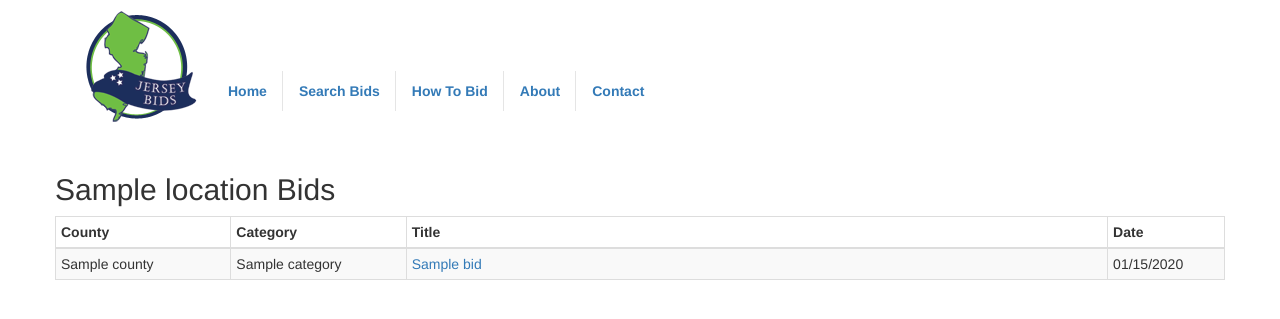
After one commit to joepetrini/bidmanager, a Django app: template bidmanager/templates/bids/location.html in a window 1280 px wide. The commit adds this page. Shown: the top 319 px of the page. Run offline with Django 3.2, Linux system fonts and the light colour scheme; the template is opened without the code that fills it: most values are stand-ins (such as "Sample title", 1, 10 or a date in 2020); some libraries are stand-ins or nearby versions.

Commit message:
Added location and county pages.  Contact form is working

```diff
--- a/bidmanager/bidmanager/settings/local.py
+++ b/bidmanager/bidmanager/settings/local.py
@@ -99,8 +99,10 @@ INSTALLED_APPS += ('raven.contrib.django.raven_compat',)
 INTERNAL_IPS = ('127.0.0.1','0.0.0.0')
 #MIDDLEWARE_CLASSES += ('debug_toolbar.middleware.DebugToolbarMiddleware', )
 INSTALLED_APPS += ('devserver',)
+DEVSERVER_TRUNCATE_SQL = False
 
 import os
+EMAIL_FROM = os.environ.get('GMAIL')
 EMAIL_HOST = 'smtp.gmail.com'
 EMAIL_HOST_USER = os.environ.get('GMAIL')
 EMAIL_HOST_PASSWORD = os.environ.get('GMAILPASS')
--- a/bidmanager/bidmanager/urls.py
+++ b/bidmanager/bidmanager/urls.py
@@ -18,11 +18,13 @@ urlpatterns = patterns('',
                        url(r'^about$', 'bids.views.about', name='about'),
                        #url(r'^contact$', 'bids.views.contact', name='contact'),
                        url(r'^contact$', ContactFormView.as_view(), name='contact'),
+                       url(r'^email-sent/?$', 'bids.views.email_sent', name='email-sent'),
                        url(r'^how-to$', 'bids.views.howto', name='howto'),
                        url(r'^search$', 'bids.views.search', name='search'),
                        url(r'^search_status$', 'bids.views.search_status', name='search_status'),
                        #url(r'^county/(?P<county_slug>[^\/]+)/[^\/]+/(?<bid_id>[\d]+)', 'bids.views.category', name='category'),
                        url(r'^county/(?P<county_slug>[^\/]+)$', 'bids.views.county', name='county'),
+                       url(r'^location/(?P<location>\d+)/.*$', 'bids.views.location', name='location'),
                        # url(r'^bidmanager/', include('bidmanager.foo.urls')),
                        # Uncomment the admin/doc line below to enable admin documentation:
                        # url(r'^admin/doc/', include('django.contrib.admindocs.urls')),
--- a/bidmanager/bids/search_indexes.py
+++ b/bidmanager/bids/search_indexes.py
@@ -19,4 +19,5 @@ class BidIndex(indexes.SearchIndex, indexes.Indexable):
         return Bid
 
     def index_queryset(self, using=None):
-        return self.get_model().objects.filter(status=Bid.STATUS.published)
+        return self.get_model().objects.all()
+        #return self.get_model().objects.filter(status=Bid.STATUS.published)
--- /dev/null
+++ b/bidmanager/context_processors.py
@@ -0,0 +1,5 @@
+from django.template import Context
+
+def user(request):
+    user = request.user if request.user.is_authenticated() else None
+    return {'user2': 'teststst', }
--- a/bidmanager/fixtures/initial_data.json
+++ b/bidmanager/fixtures/initial_data.json
@@ -5,6 +5,7 @@
     "fields": {
         "modified": "2013-05-22T14:35:49.258Z",
         "name": "New Jersey",
+        "slug": "new-jersey",
         "created": "2013-05-22T14:35:49.258Z"
     }
 },
--- a/bidmanager/media/bids.css
+++ b/bidmanager/media/bids.css
@@ -1,5 +1,4 @@
 body {background-color: #fff}
-
 
 input[type='checkbox'] {margin:0px 5px 0 0;}
 
@@ -27,7 +26,7 @@ div.facet {
   line-height: 16px;
   margin-bottom:3px;
  }
- div.facet label, input {float:left; line-height: 16px;}
+ div.facet label, div.facet input {float:left; line-height: 16px;}
 
 div.bid h1 {
   font-size:22px;
@@ -56,6 +55,9 @@ div.bid_description h2{
   line-height: 22px;
   margin-bottom:3px;
 }
+
+/* Contact Form */
+.contact textarea {width:400px;}
 
 
 /* Customize the navbar links to be fill the entire space of the .navbar */
--- a/bidmanager/templates/base.html
+++ b/bidmanager/templates/base.html
@@ -3,10 +3,12 @@
 <head>
     <title>{% block title %}{% endblock %}</title>
     <meta name="viewport" content="initial-scale=1.0, user-scalable=no" />
+    <meta name="keywords" content="{% block metakey %}{% endblock %}" />
+    <meta name="description" content="{% block metadesc %}{% endblock %}" />
     <link href="//netdna.bootstrapcdn.com/twitter-bootstrap/2.3.1/css/bootstrap-combined.min.css" rel="stylesheet">
     <script src="//netdna.bootstrapcdn.com/twitter-bootstrap/2.3.1/js/bootstrap.min.js"></script>
     <script type="text/javascript" src="//ajax.googleapis.com/ajax/libs/jquery/1.9.1/jquery.min.js"></script>
-    <link href="{{MEDIA_URL}}bids2.css" rel="stylesheet" />
+    <link href="{{MEDIA_URL}}bids.css" rel="stylesheet" />
     <script type="text/javascript" src="{{MEDIA_URL}}bids.js"></script>
     <style>
       body {
@@ -50,7 +52,11 @@
     {% block content %}{% endblock %}
     <!-- Path: {{request.path}} -->
 </div> <!-- /container -->
-
+{% if request.user.is_admin %}
+<div class="offset2">
+<a style="color:red" href="/admin">admin</a>
+</div>
+{% endif %}
 
 </body>
 </html>
--- a/bidmanager/templates/bids/_result.html
+++ b/bidmanager/templates/bids/_result.html
@@ -1,6 +1,6 @@
 <tr class="clickable">
-	<td>{{r.county}}</td>
+	<td>{{r.source.county}}</td>
 	<td>{{r.category}}</td>
-	<td><a href="{{r.object.source.slug}}/bid/{{r.object.id}}">{{r.title}}</a></td>
+	<td><a href="{{r.get_absolute_url}}">{{r.title}}</a></td>
 	<td>{{r.date|date:"SHORT_DATE_FORMAT"}}</td>
 </tr>
--- /dev/null
+++ b/bidmanager/templates/bids/_search_result.html
@@ -0,0 +1,6 @@
+<tr class="clickable">
+	<td>{{r.county}}</td>
+	<td>{{r.category}}</td>
+	<td><a href="{{r.object.source.slug}}/bid/{{r.object.id}}">{{r.title}}</a></td>
+	<td>{{r.date|date:"SHORT_DATE_FORMAT"}}</td>
+</tr>
--- a/bidmanager/templates/bids/bid_detail.html
+++ b/bidmanager/templates/bids/bid_detail.html
@@ -1,6 +1,8 @@
 {% extends 'base.html' %}
 {% load markup %}
 {% block title %}{{bid.title}} - {{bid.catetory}} - {{bid.source.county}}{% endblock %}
+{% block metadesc %}{{bid.title}}.  {{bid.meta_description}}{% endblock %}
+{% block metakey%}{{bid.source.county.state}},{{bid.source.county}},{{bid.source}},bids,rfps,proposals,goverment,municipal,{{bid.title}}{% endblock %}
 {% block onready %}
 {% endblock %}
 {% block content %}
--- a/bidmanager/templates/bids/contact_form.html
+++ b/bidmanager/templates/bids/contact_form.html
@@ -4,9 +4,9 @@
 {% block onready %}$('#id_name').focus();{% endblock %}
 {% block content %}
     <div class="row">
-        <div class="span10">
+        <div class="span6 offset3">
             <h1>Send an email</h1>
-            <form method="post" action="">
+            <form method="post" action="" class="contact">
             {{ form|bootstrap }}
             {% csrf_token %}
             <input type="submit" value="Submit"/>
--- /dev/null
+++ b/bidmanager/templates/bids/location.html
@@ -0,0 +1,31 @@
+{% extends 'base.html' %}
+{% block title %}{{location}} Bids{% endblock %}
+{% block onready %}
+{% endblock %}
+{% block content %}
+
+<div class="row">
+	<div class="span8 offset1">
+
+		<h2>{{location}} Bids</h2>
+		<table class="table table-striped table-bordered table-condensed">
+			<thead>
+			<tr>
+				<th width="15%">County</th>
+				<th width="15%">Category</th>
+				<th width="60%">Title</th>
+				<th width="10%">Date</th>
+			</tr>
+			</thead>
+			<tbody>
+			{% for r in bids %}
+				{% include 'bids/_result.html' %}
+			{% endfor %}
+			</tbody>
+		</table>
+
+	</div>
+</div>
+
+
+{% endblock %}
--- a/bidmanager/templates/bids/search.html
+++ b/bidmanager/templates/bids/search.html
@@ -82,7 +82,7 @@
 			<tbody>
 			{% paginate results %}
 			{% for r in results %}
-				{% include 'bids/_result.html' %}
+				{% include 'bids/_search_result.html' %}
 			{% endfor %}
 			</tbody>
 		</table>
```
Also changed, not shown: bidmanager/bidmanager/settings/base.py (+5 -3 lines), bidmanager/bids/models.py (+17 -2 lines), bidmanager/bids/views.py (+20 -7 lines), bidmanager/templates/bids/county.html (added, +31 -0 lines), bidmanager/templates/bids/email_sent.html (added, +13 -0 lines).
